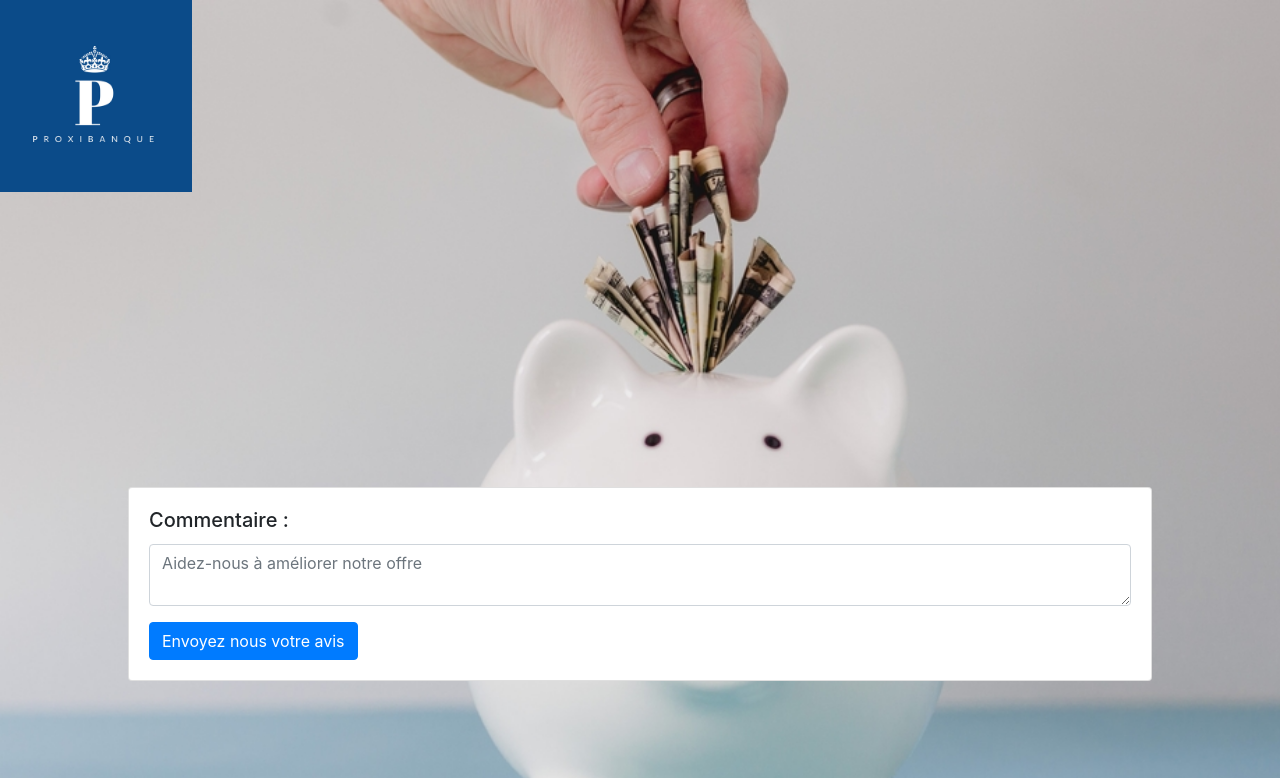
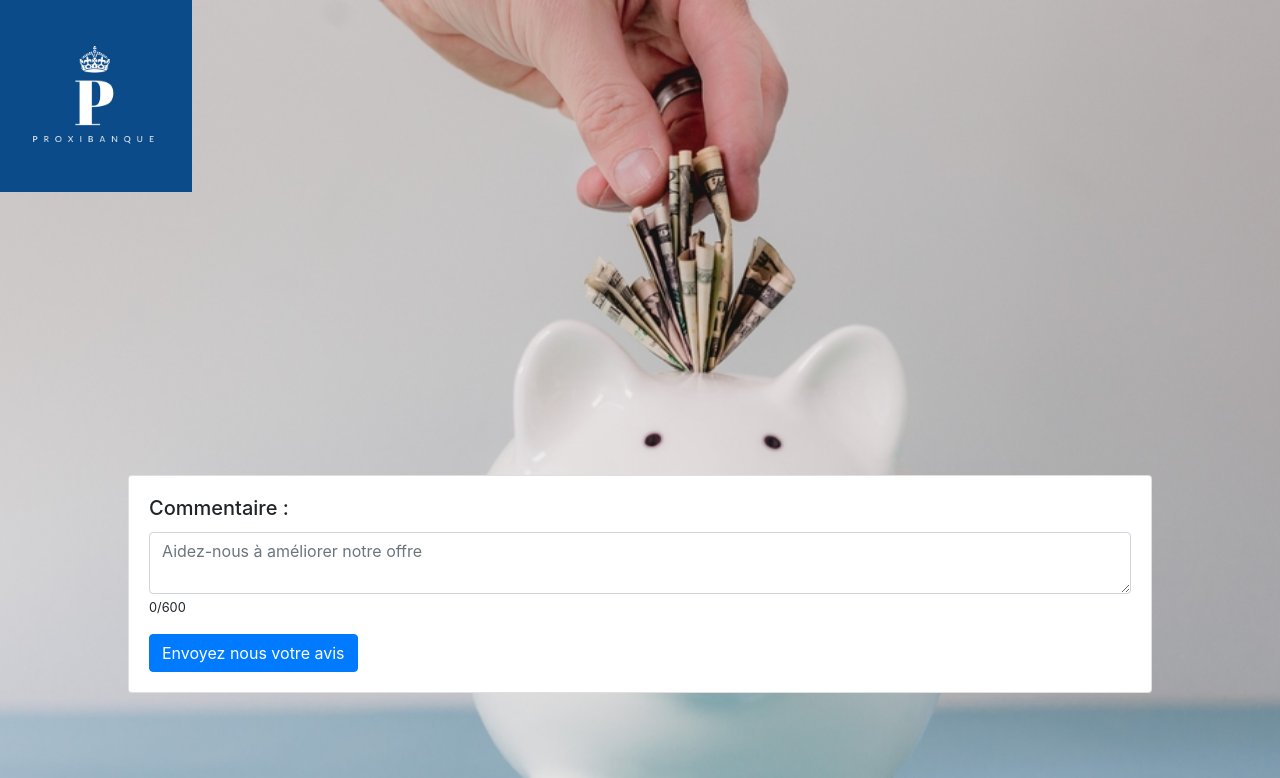
Before and after one commit to AntoineVol/front-final-proxibanque, an Angular app: page /comment in a window 1280 px wide. Shown: the top 778 px of the page. Built offline with nearby package versions, Linux system fonts and the light colour scheme.

Commit message:
ajout limitation message

```diff
--- a/src/app/survey-comment/survey-comment.component.html
+++ b/src/app/survey-comment/survey-comment.component.html
@@ -17,7 +17,8 @@
           <form class="form" (ngSubmit)="submit(commentForm)" #commentForm="ngForm">
             <div class="form-group">
               <!-- <label for="comment">Commentaire label</label> -->
-              <textarea id="comment" name="comment" class="form-control" [(ngModel)]="response.comment" placeholder="Aidez-nous à améliorer notre offre"></textarea>
+              <textarea id="comment" name="comment" class="form-control" [(ngModel)]="response.comment" placeholder="Aidez-nous à améliorer notre offre" maxlength="600"></textarea>
+              <small class="form-text form-muted">{{response.comment.length}}/600</small>
             </div>
             <button  type="submit" class="btn btn-primary">Envoyez nous votre avis</button>
           </form>
--- a/src/app/survey-comment/survey-comment.component.ts
+++ b/src/app/survey-comment/survey-comment.component.ts
@@ -20,6 +20,7 @@ export class SurveyCommentComponent implements OnInit {
    }
 
   ngOnInit() {
+    this.response.comment = "";
     this.surveyService.survey.subscribe((s)=> (this.survey=s))
   }
 
```
